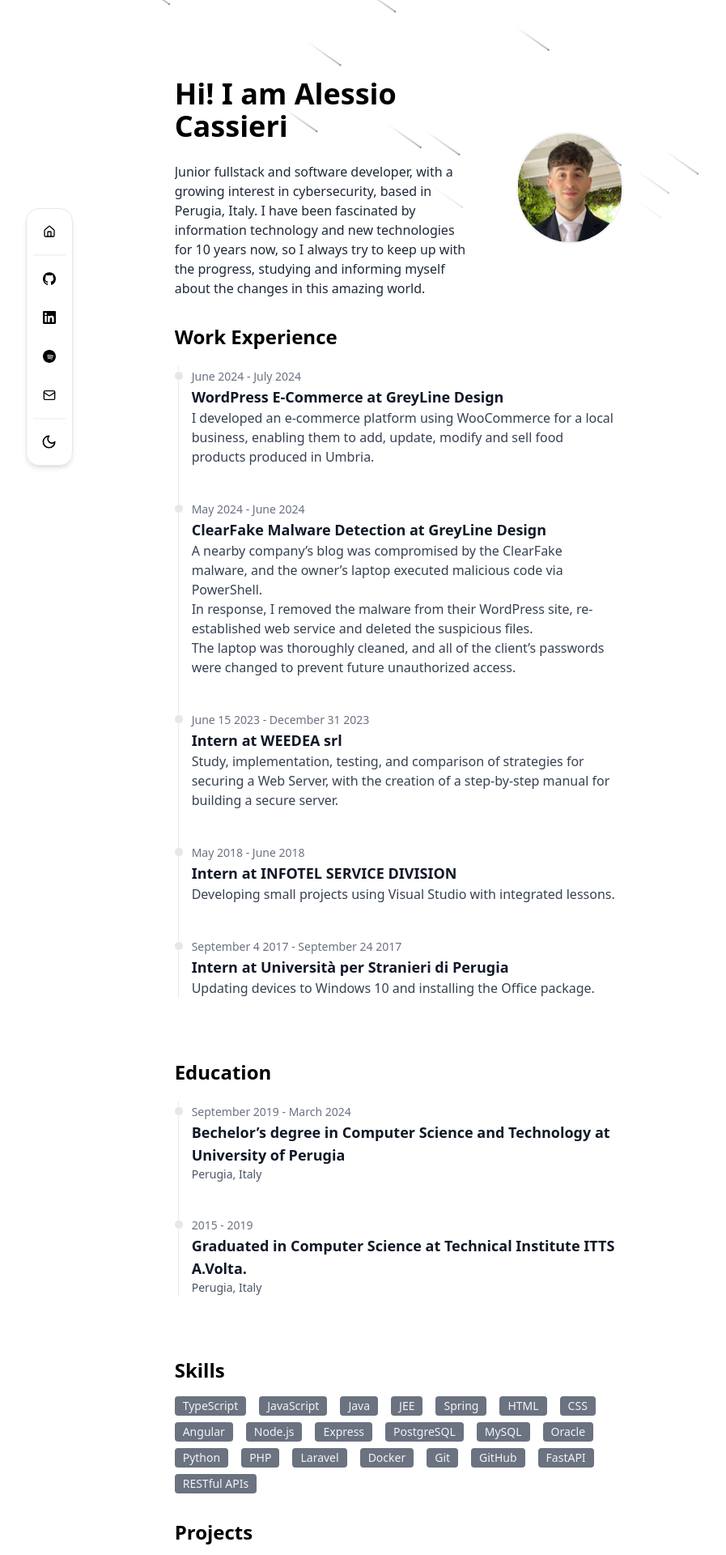
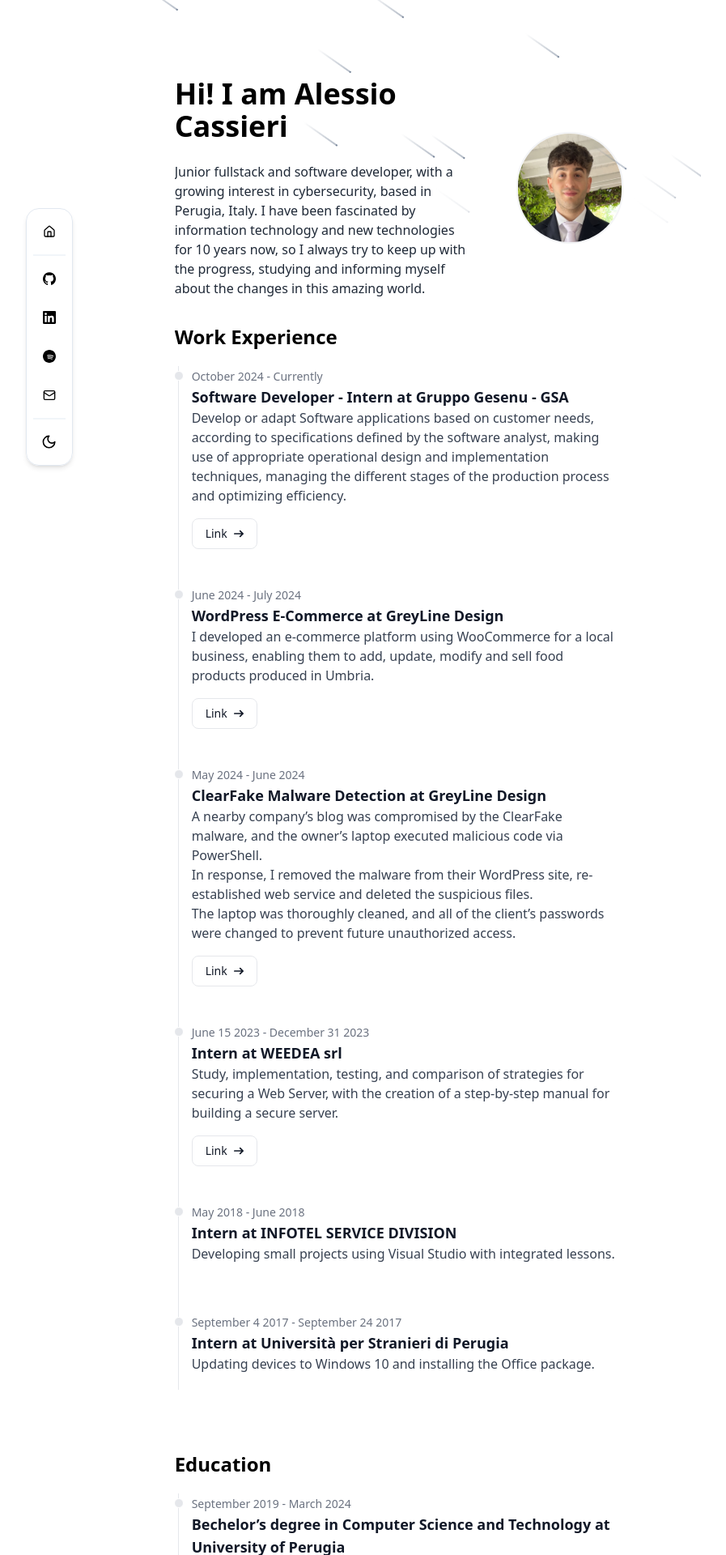
Before and after one commit to Cassio7/NextPortfolio, a Next.js app: page / in a window 1280 px wide. Shown: the top 1920 px of the page at 81% size, without its empty margins (147-1044 px from the left). Built offline with nearby package versions, Linux system fonts and the light colour scheme.

Commit message:
new Experience + fix

```diff
--- a/components/CustomDock.tsx
+++ b/components/CustomDock.tsx
@@ -2,13 +2,7 @@
 
 import React, { useEffect, useState } from "react";
 import Link from "next/link";
-import {
-  CalendarIcon,
-  HomeIcon,
-  MailIcon,
-  Moon,
-  Sun,
-} from "lucide-react";
+import { CalendarIcon, HomeIcon, MailIcon, Moon, Sun } from "lucide-react";
 
 import { cn } from "@/lib/utils";
 import { buttonVariants } from "@/components/ui/button";
@@ -143,6 +137,7 @@ export function CustomDock() {
                   <TooltipTrigger asChild>
                     <Link
                       href={social.url}
+                      target="_blank"
                       className={cn(
                         buttonVariants({ variant: "ghost", size: "icon" }),
                         "size-12 rounded-full"
--- a/components/Education.tsx
+++ b/components/Education.tsx
@@ -28,7 +28,7 @@ const EducationData: EducationItem[] = [
 
 const Education: React.FC = () => {
   return (
-    <div className="flex flex-col gap-4 w-full -z-10">
+    <div className="flex flex-col gap-4 w-full">
       <h1 className="text-2xl font-bold">Education</h1>
       <div className="p-1">
         <ol className="relative border-s border-gray-200 dark:border-gray-700">
@@ -40,6 +40,7 @@ const Education: React.FC = () => {
               }`}
             >
               <div className="absolute w-3 h-3 bg-gray-200 rounded-full mt-1.5 -start-1.5 border border-white dark:border-gray-900 dark:bg-gray-700"></div>
+              <div className="hover:bg-neutral-100 dark:hover:bg-gray-800 hover:shadow-lg rounded-lg hover:-translate-y-1 hover:scale-70 duration-300">
                 <time className="mb-1 text-sm font-normal leading-none text-gray-500 dark:text-gray-500">
                   {item.startDate} - {item.endDate || "Present"}
                 </time>
@@ -49,6 +50,7 @@ const Education: React.FC = () => {
                 <p className="text-sm text-gray-600 dark:text-gray-400">
                   {item.address}
                 </p>
+              </div>
             </li>
           ))}
         </ol>
--- a/components/Experience.tsx
+++ b/components/Experience.tsx
@@ -12,10 +12,21 @@ interface WorkExperienceItem {
 
 const workExperienceData: WorkExperienceItem[] = [
   {
+    startDate: "October 2024",
+    endDate: "Currently",
+    companyName: "Gruppo Gesenu - GSA",
+    jobTitle: "Software Developer - Intern",
+    companyLink: "https://gsa.eco/",
+    description: [
+      "Develop or adapt Software applications based on customer needs, according to specifications defined by the software analyst, making use of appropriate operational design and implementation techniques, managing the different stages of the production process and optimizing efficiency.",
+    ],
+  },
+  {
     startDate: "June 2024",
     endDate: "July 2024",
     companyName: "GreyLine Design",
     jobTitle: "WordPress E-Commerce",
+    companyLink: "https://greyline.design/",
     description: [
       "I developed an e-commerce platform using WooCommerce for a local business, enabling them to add, update, modify and sell food products produced in Umbria.",
     ],
@@ -25,6 +36,7 @@ const workExperienceData: WorkExperienceItem[] = [
     endDate: "June 2024",
     companyName: "GreyLine Design",
     jobTitle: "ClearFake Malware Detection",
+    companyLink: "https://greyline.design/",
     description: [
       "A nearby company’s blog was compromised by the ClearFake malware, and the owner’s laptop executed malicious code via PowerShell. ",
       "In response, I removed the malware from their WordPress site, re-established web service and deleted the suspicious files. ",
@@ -36,6 +48,7 @@ const workExperienceData: WorkExperienceItem[] = [
     endDate: "December 31 2023",
     companyName: "WEEDEA srl",
     jobTitle: "Intern",
+    companyLink: "https://www.weedea.com/",
     description: [
       "Study, implementation, testing, and comparison of strategies for securing a Web Server, with the creation of a step-by-step manual for building a secure server.",
     ],
@@ -62,7 +75,7 @@ const workExperienceData: WorkExperienceItem[] = [
 
 const Experience: React.FC = () => {
   return (
-    <div className="flex flex-col gap-4 w-full -z-10">
+    <div className="flex flex-col gap-4 w-full ">
       <h1 className="text-2xl font-bold">Work Experience</h1>
       <div className="p-1">
         <ol className="relative border-s border-gray-200 dark:border-gray-700">
@@ -74,6 +87,7 @@ const Experience: React.FC = () => {
               }`}
             >
               <div className="absolute w-3 h-3 bg-gray-200 rounded-full mt-1.5 -start-1.5 border border-white dark:border-gray-900 dark:bg-gray-700"></div>
+              <div className="pb-1 hover:bg-neutral-100 dark:hover:bg-gray-800 hover:shadow-lg rounded-lg hover:-translate-y-1 hover:scale-70 duration-300">
                 <time className="mb-1 text-sm font-normal leading-none text-gray-500 dark:text-gray-500">
                   {item.startDate} - {item.endDate || "Present"}
                 </time>
@@ -90,9 +104,10 @@ const Experience: React.FC = () => {
                 {item.companyLink && (
                   <a
                     href={item.companyLink}
+                    target="_blank"
                     className="inline-flex items-center px-4 py-2 text-sm font-medium text-gray-900 bg-white border border-gray-200 rounded-lg hover:bg-gray-100 hover:text-blue-700 focus:ring-4 focus:outline-none focus:ring-gray-100 focus:text-blue-700 dark:bg-gray-800 dark:text-gray-400 dark:border-gray-600 dark:hover:text-white dark:hover:bg-gray-700 dark:focus:ring-gray-700"
                   >
-                  Learn more{" "}
+                    Link{" "}
                     <svg
                       className="w-3 h-3 ms-2 rtl:rotate-180"
                       aria-hidden="true"
@@ -110,6 +125,7 @@ const Experience: React.FC = () => {
                     </svg>
                   </a>
                 )}
+              </div>
             </li>
           ))}
         </ol>
--- a/components/Intro.tsx
+++ b/components/Intro.tsx
@@ -3,7 +3,7 @@ import ProfilePic from "@/app/images/primopiano.png";
 
 export default function Intro() {
   return (
-    <div className="w-full flex flex-col-reverse lg:flex-row gap-14 justify-between items-center -z-10">
+    <div className="w-full flex flex-col-reverse lg:flex-row gap-14 justify-between items-center">
     <div className="flex flex-col gap-2 w-full lg:w-4/5">
         <h1 className="text-4xl font-bold mb-4">Hi! I am Alessio Cassieri</h1>
         <p className="text-base text-gray-800 dark:text-gray-300">
--- a/components/Projects.tsx
+++ b/components/Projects.tsx
@@ -91,7 +91,7 @@ function Projects() {
                 ))}
               </div>
               <div className="flex gap-2 mt-auto">
-                <Link href={project.code}>
+                <Link href={project.code} target="_blank">
                   <Button variant="default">Code</Button>
                 </Link>
               </div>
```
Lines whose indentation alone changed are shown as unchanged.
